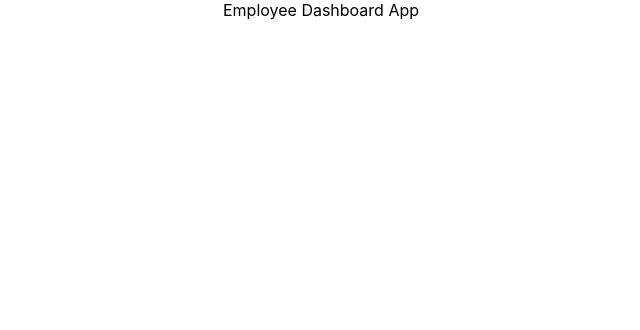
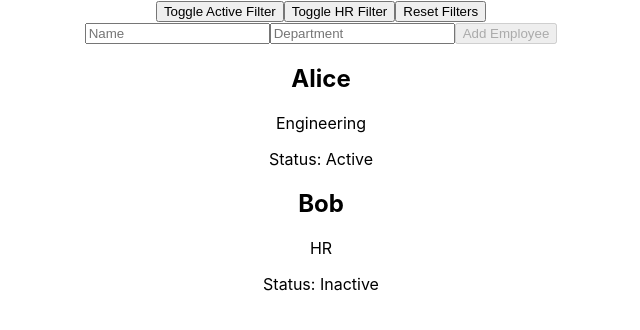
Before and after one commit to bking17/employee-dashboard-app, a React (Create React App) app: page / in a window 1280 px wide. Shown: the top 330 px of the page, without its empty margins (319-959 px from the left). Built offline with nearby package versions, Linux system fonts and the light colour scheme.

Commit message:
Working version with employees showing up, with filters

```diff
--- a/src/App.js
+++ b/src/App.js
@@ -1,26 +1,37 @@
 import './App.css';
+import EmployeeList from './components/EmployeeList';
+import EmployeeFilters from './components/EmployeeFilters';
+import EmployeeForm from './components/EmployeeForm';
 import { useState, useEffect, useCallback } from "react";
-// import EmployeeList from "./EmployeeList";
-// import EmployeeFilters from "./EmployeeFilters";
-// import EmployeeForm from "./EmployeeForm";
+
 
 function App() {
+  const [showActiveOnly, setShowActiveOnly] = useState(false);
+  const [showHROnly, setShowHROnly] = useState(false);
   const [employees, setEmployees] = useState([]);
   const [loading, setLoading] = useState(true);
   const [error, setError] = useState(null);
 
-  const [showActiveOnly, setShowActiveOnly] = useState(false);
-  const [departmentFilter, setDepartmentFilter] = useState("ALL");
-  const [search, setSearch] = useState("");
+ const fetchEmployees = () => {
+  return new Promise((resolve, reject) => {
+    setTimeout(() => {
+      const shouldFail = Math.random() < 0.3; //just to test employees not loading
 
-  const fetchEmployees = () => {
-    return Promise.resolve([
+      if (shouldFail) {
+        reject("API failed");
+      } else {
+        resolve([
           { id: 1, name: "Alice", department: "Engineering", active: true },
-      { id: 2, name: "Bob", department: "HR", active: false },
-      { id: 3, name: "Charlie", department: "Finance", active: true }
+          { id: 2, name: "Bob", department: "HR", active: false }
         ]);
+      }
+    }, 1000);
+  });
 };
 
+//Functions defined inside components are recreated each render,
+//so they must be included in dependency arrays or stabilized using useCallback.
+//Must make it stable
 const loadEmployees = useCallback(async () => {
   try {
     setLoading(true);
@@ -28,8 +39,10 @@ function App() {
 
     const data = await fetchEmployees();
     setEmployees(data);
+
   } catch (err) {
     setError(err);
+
   } finally {
     setLoading(false);
   }
@@ -39,9 +52,49 @@ function App() {
     loadEmployees();
   }, [loadEmployees]);
 
+
+  let visibleEmployees = employees;
+
+  if(showActiveOnly){
+    visibleEmployees = visibleEmployees.filter((employee => employee.active));
+  }
+
+  if(showHROnly){
+    visibleEmployees = visibleEmployees.filter((employee => employee.department === "HR"))
+  }
+
+  let resetFilters = () => {
+    setShowActiveOnly(false);
+    setShowHROnly(false);
+  }
+
+  const addEmployee = (newEmployee) => {
+    setEmployees(prev => [
+      ...prev, newEmployee
+    ])};
+
   return (
     <div className="App">
-      Employee Dashboard App
+
+      <EmployeeFilters
+        showActiveOnly={showActiveOnly}
+        setShowActiveOnly={setShowActiveOnly}
+        showHROnly={showHROnly}
+        setShowHROnly={setShowHROnly}
+        resetFilters={resetFilters}
+      />
+
+      <EmployeeForm addEmployee={addEmployee} />
+
+      {loading ? <p>Loading...</p> :
+      error ? <div>
+        <p style = {{ color: "red"}}>Failed to load employees: {error}</p>
+        <button onClick = {loadEmployees} disabled = {loading}>
+          Retry
+        </button>
+        </div>
+       :
+      <EmployeeList employees={visibleEmployees} />}
     </div>
   );
 }
--- /dev/null
+++ b/src/components/EmployeeCard.js
@@ -0,0 +1,13 @@
+import React from 'react'
+
+const EmployeeCard = ({employee}) => {
+  return (
+    <div>
+        <h2>{employee.name}</h2>
+        <p>{employee.department}</p>
+        <p>Status: {employee.active ? "Active" : "Inactive"}</p>
+    </div>
+  )
+}
+
+export default EmployeeCard
--- /dev/null
+++ b/src/components/EmployeeFilters.js
@@ -0,0 +1,25 @@
+const EmployeeFilters = ({
+  showActiveOnly,
+  setShowActiveOnly,
+  showHROnly,
+  setShowHROnly,
+  resetFilters
+}) => {
+  return (
+    <div>
+      <button onClick={() => setShowActiveOnly(prev => !prev)}>
+        Toggle Active Filter
+      </button>
+
+      <button onClick={() => setShowHROnly(prev => !prev)}>
+        Toggle HR Filter
+      </button>
+
+      <button onClick={resetFilters}>
+        Reset Filters
+      </button>
+    </div>
+  );
+};
+
+export default EmployeeFilters;
--- /dev/null
+++ b/src/components/EmployeeForm.js
@@ -0,0 +1,45 @@
+import { useState } from "react";
+
+const EmployeeForm = ({ addEmployee }) => {
+  const [name, setName] = useState("");
+  const [department, setDepartment] = useState("");
+
+  const isValid =
+    name.trim() !== "" &&
+    department.trim() !== "";
+
+  const handleSubmit = () => {
+    if (!isValid) return;
+
+    addEmployee({
+      name,
+      department,
+      active: true
+    });
+
+    setName("");
+    setDepartment("");
+  };
+
+  return (
+    <div>
+      <input
+        value={name}
+        onChange={(e) => setName(e.target.value)}
+        placeholder="Name"
+      />
+
+      <input
+        value={department}
+        onChange={(e) => setDepartment(e.target.value)}
+        placeholder="Department"
+      />
+
+      <button onClick={handleSubmit} disabled={!isValid}>
+        Add Employee
+      </button>
+    </div>
+  );
+};
+
+export default EmployeeForm;
--- a/src/components/EmployeeList.js
+++ b/src/components/EmployeeList.js
@@ -0,0 +1,20 @@
+import EmployeeCard from "./EmployeeCard";
+
+const EmployeeList = ({ employees }) => {
+  return (
+    <div>
+      {employees.length === 0 ? (
+        <p>No employees found.</p>
+      ) : (
+        employees.map((employee) => (
+          <EmployeeCard
+            key={employee.id}
+            employee={employee}
+          />
+        ))
+      )}
+    </div>
+  );
+};
+
+export default EmployeeList;
```
Lines whose indentation alone changed are shown as unchanged.
